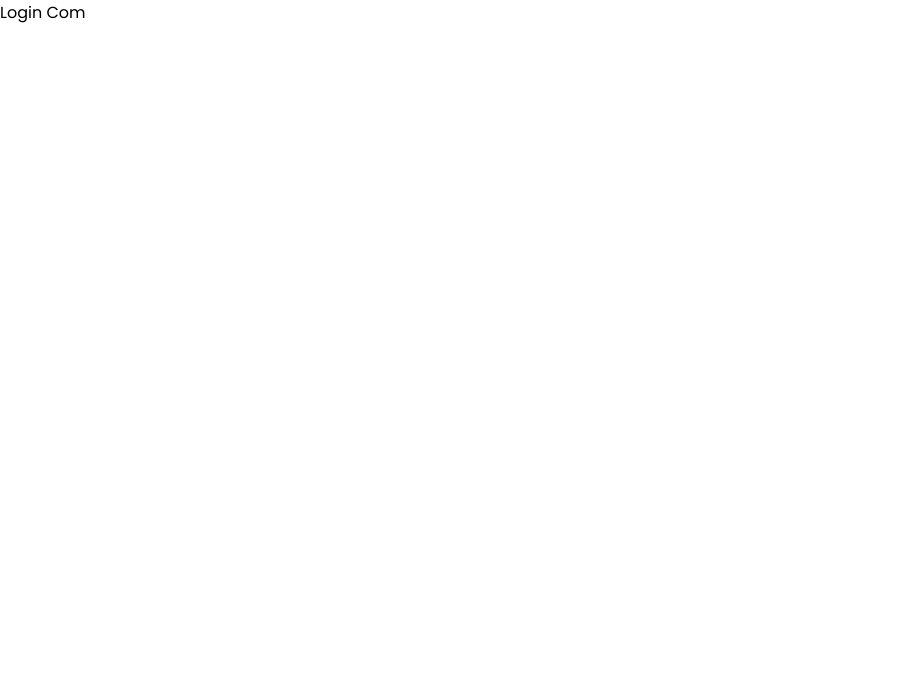
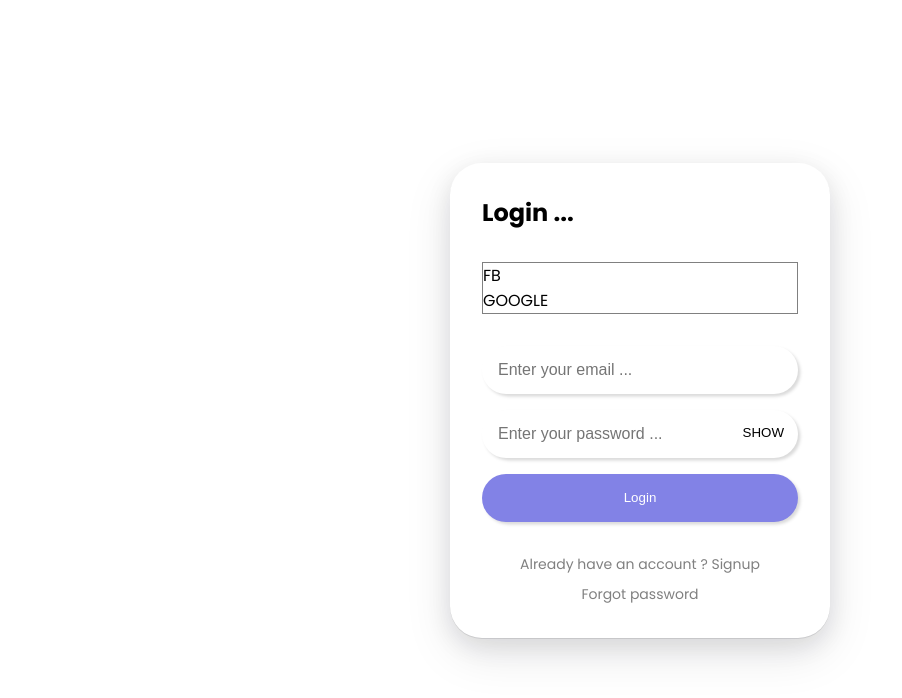
Before and after one commit to Jaimie-Dang/auth, a React (Vite) app in the folder client/: page / in a window 1280 px wide. Shown: the top 698 px of the page, without its empty margins (0-902 px from the left). Built offline with nearby package versions, Linux system fonts and the light colour scheme.

Commit message:
Designing Login Component Part-10

```diff
--- a/client/src/Components/Login/Login.module.css
+++ b/client/src/Components/Login/Login.module.css
@@ -0,0 +1,105 @@
+.container {
+  height: 100vh;
+  display: flex;
+  flex-direction: column;
+  align-items: center;
+  justify-content: center;
+}
+
+.formContainer {
+  box-shadow: rgba(17, 17, 26, 0.1) 0px 1px 0px,
+    rgba(17, 17, 26, 0.1) 0px 8px 24px, rgba(17, 17, 26, 0.1) 0px 16px 48px;
+  display: flex;
+  flex-direction: column;
+  min-width: 380px;
+  padding: 2rem;
+  border-radius: 2rem;
+  row-gap: 2rem;
+  align-items: center;
+}
+
+.formContainer > h2 {
+  margin: 0;
+  padding: 0;
+  align-self: start;
+}
+
+.formContainer a {
+  color: gray;
+  font-size: 14px;
+  text-decoration: none;
+  border-bottom: 1px solid transparent;
+  transition: 0.5s;
+}
+
+.formContainer a:hover {
+  border-bottom: 1px solid gray;
+}
+
+.inputContainer {
+  display: flex;
+  flex-direction: column;
+  row-gap: 1rem;
+  width: 100%;
+}
+
+.inputContainer input {
+  padding-inline-start: 1rem;
+  font-size: 16px;
+}
+
+.inputContainer > input,
+button {
+  height: 48px;
+  border-radius: 2rem;
+  outline: 0;
+  border: 0;
+  box-shadow: rgba(0, 0, 0, 0.15) 2.4px 2.4px 3.2px;
+}
+
+.inputContainer > button {
+  background-color: rgb(130, 130, 230);
+  color: white;
+  transition: 0.5s;
+  cursor: pointer;
+}
+
+.inputContainer > button:hover {
+  background-color: rgb(95, 95, 230);
+}
+
+.passwordContainer {
+  position: relative;
+}
+
+.passwordContainer input {
+  width: 100%;
+  height: 48px;
+  border-radius: 2rem;
+  outline: 0;
+  border: 0;
+  box-shadow: rgba(0, 0, 0, 0.15) 2.4px 2.4px 3.2px;
+}
+
+.passwordContainer button {
+  position: absolute;
+  border-radius: 0;
+  background-color: white;
+  box-shadow: none;
+  cursor: pointer;
+  top: 13px;
+  right: 8px;
+  height: 20px;
+}
+
+.footer {
+  display: flex;
+  flex-direction: column;
+  align-items: center;
+  row-gap: 0.5rem;
+}
+
+.social {
+  border: 1px solid gray;
+  width: 100%;
+}
--- a/client/src/Components/Login/Login.tsx
+++ b/client/src/Components/Login/Login.tsx
@@ -1,7 +1,83 @@
-import React from "react";
+import React, { useState, ChangeEvent } from "react";
+
+import styles from "./Login.module.css";
+import { Link } from "react-router-dom";
+import { emailRegex, passwordRegex } from "../../Utils/RegEx";
+import toast from "react-hot-toast";
 
 const Login = () => {
-  return <div>Login Com</div>;
+  const [userDetails, setuserDetails] = useState({
+    password: "",
+    email: "",
+  });
+
+  const [show, setshow] = useState(false);
+
+  function handleInputChange(event: ChangeEvent<HTMLInputElement>): void {
+    const { name, value } = event.target;
+    setuserDetails((prev) => ({ ...prev, [name]: value }));
+    console.log(userDetails);
+  }
+
+  const handleLogin = () => {
+    if (!emailRegex.test(userDetails.email)) {
+      toast.error("Please enter a valid email address");
+      return;
+    }
+    if (!passwordRegex.test(userDetails.password)) {
+      toast.error(
+        "Password must be at least 8 characters and must include at lease one speacial character and one number"
+      );
+      return;
+    }
+    toast.success("FORM SUBMITED");
+    // console.log(emailRegex.test(userDetails.email));
+    // console.log(passwordRegex.test(userDetails.password), userDetails.password);
+  };
+  return (
+    // full page
+    <div className={styles.container}>
+      {/* container - Form */}
+      <div className={styles.formContainer}>
+        <h2>Login ...</h2>
+        <div className={styles.social}>
+          <div>FB</div>
+          <div>GOOGLE</div>
+        </div>
+        {/* control input */}
+        <div className={styles.inputContainer}>
+          <input
+            value={userDetails.email}
+            placeholder="Enter your email ..."
+            type="email"
+            name="email"
+            onChange={handleInputChange}
+          />
+          <div className={styles.passwordContainer}>
+            <input
+              value={userDetails.password}
+              placeholder="Enter your password ..."
+              type={show ? "text" : "password"}
+              name="password"
+              onChange={handleInputChange}
+            />
+            <button
+              onClick={() => {
+                setshow(!show);
+              }}
+            >
+              {show ? "HIDE" : "SHOW"}
+            </button>
+          </div>
+          <button onClick={handleLogin}>Login</button>
+        </div>
+        <div className={styles.footer}>
+          <Link to="/signup">Already have an account ? Signup</Link>
+          <Link to="/forget-password">Forgot password</Link>
+        </div>
+      </div>
+    </div>
+  );
 };
 
 export default Login;
--- a/client/src/Components/Signup/Signup.module.css
+++ b/client/src/Components/Signup/Signup.module.css
@@ -45,6 +45,7 @@
 
 .inputContainer input {
   padding-inline-start: 1rem;
+  font-size: 16px;
 }
 
 .inputContainer > input,
@@ -54,6 +55,17 @@ button {
   outline: 0;
   border: 0;
   box-shadow: rgba(0, 0, 0, 0.15) 2.4px 2.4px 3.2px;
+}
+
+.inputContainer > button {
+  background-color: rgb(130, 130, 230);
+  color: white;
+  transition: 0.5s;
+  cursor: pointer;
+}
+
+.inputContainer > button:hover {
+  background-color: rgb(95, 95, 230);
 }
 
 .passwordContainer {
--- a/client/src/Components/Signup/Signup.tsx
+++ b/client/src/Components/Signup/Signup.tsx
@@ -79,7 +79,7 @@ const Signup = () => {
           </div>
           <button onClick={handleSignUp}>Sign Up</button>
         </div>
-        <Link to="/">Already have an account ? Loin</Link>
+        <Link to="/">Already have an account ? Login</Link>
       </div>
     </div>
   );
```
